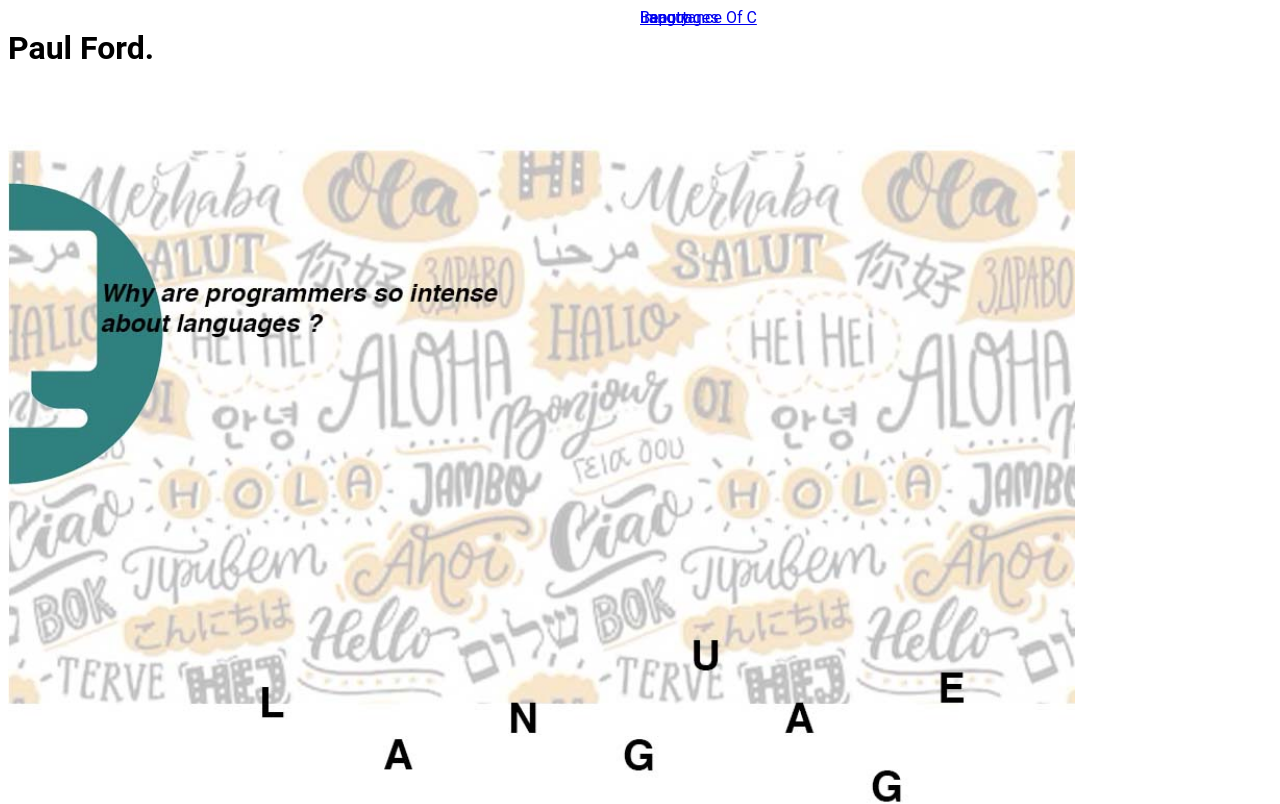
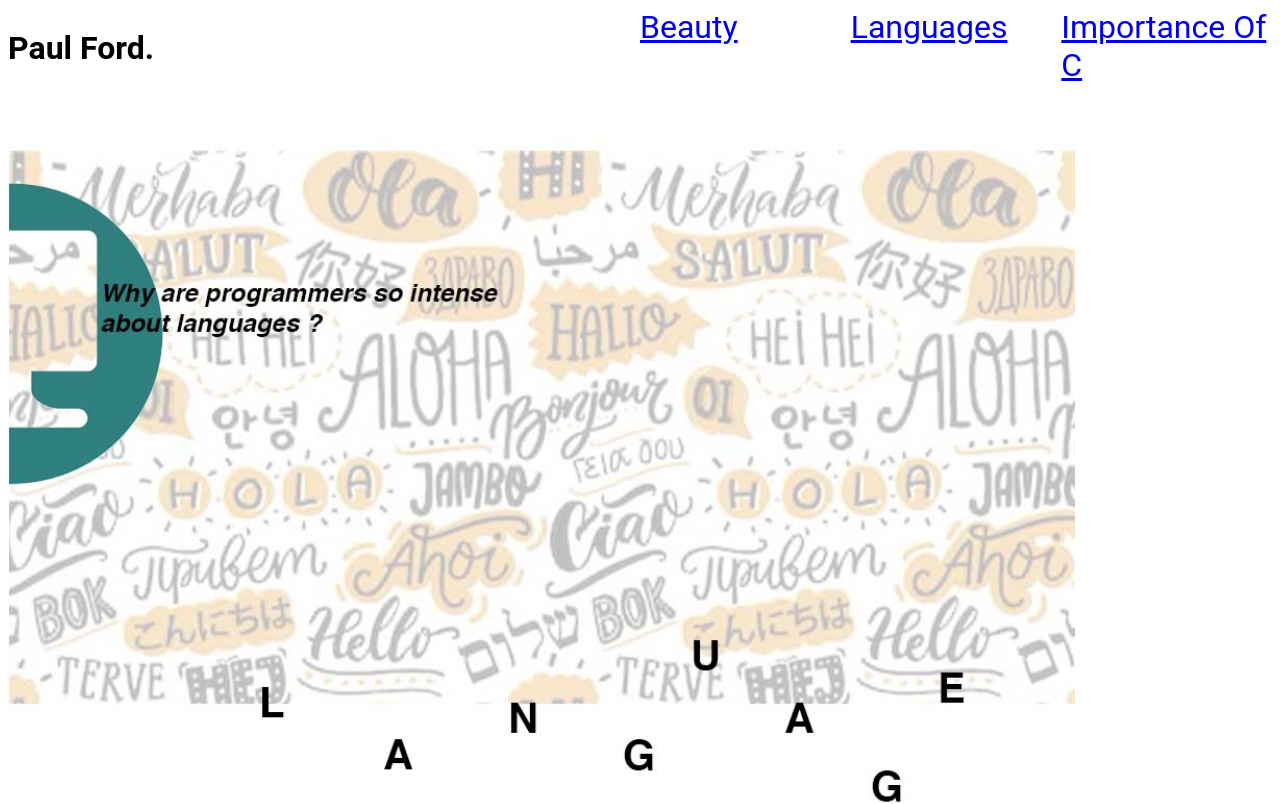
Before and after one commit to mahasweta17/Project-1-Paul-Ford, a plain HTML site: page index.html in a window 1280 px wide. Shown: the top 804 px of the page. Drawn offline with Linux system fonts and the light colour scheme.

Commit message:
first commit

```diff
--- a/style.css
+++ b/style.css
@@ -20,16 +20,11 @@ header{
   display:grid;
   grid-template-columns:3fr 1fr 1fr 1fr;
 }
-header div{
-  color:black;
-  font-family: 'Roboto', sans-serif;
 
-  grid-column-start:2;
-  grid-column-end:4;
-  grid-row-start:1;
-  grid-row-end: 1;
+header div{color:black;
+font-family: 'Roboto', sans-serif;
+font-size: 32px;
 }
-
 
 main{
   display:grid;
```
